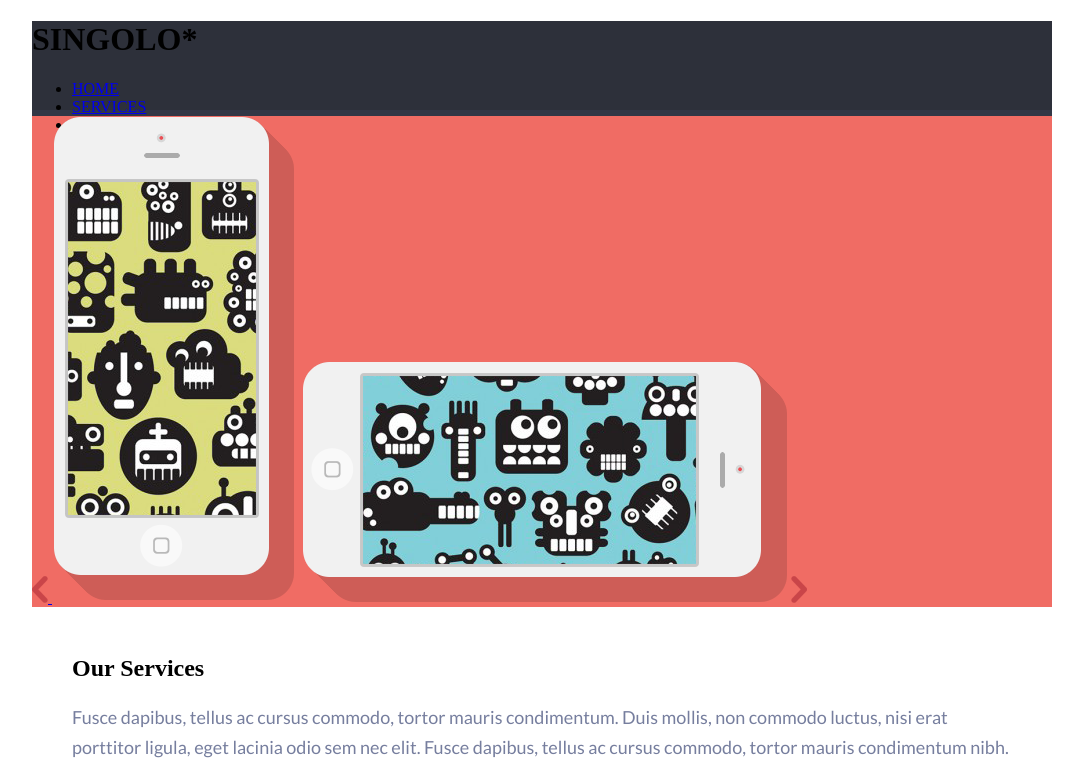
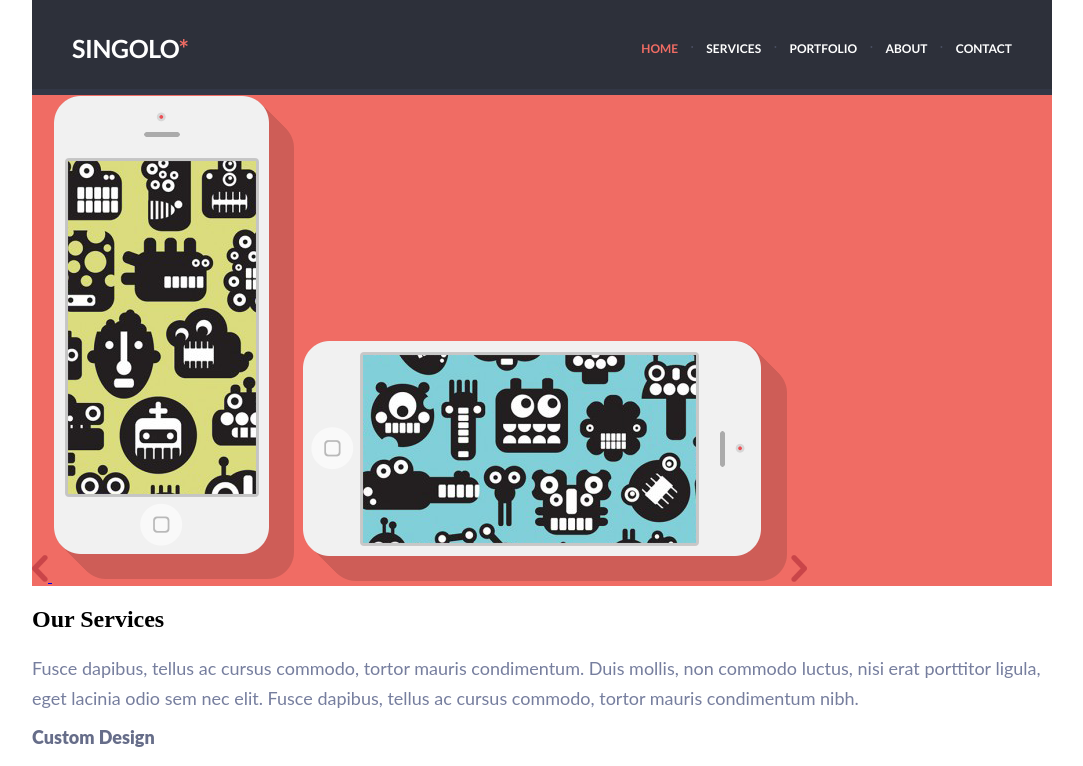
Before and after one commit to 22-22/singolo, a plain HTML site: page singolo1.html in a window 1280 px wide. Shown: the top 766 px of the page, without its empty margins (98-1181 px from the left). Drawn offline with Linux system fonts and the light colour scheme.

Commit message:
feat: update header in singolo1.css

```diff
--- a/singolo1.css
+++ b/singolo1.css
@@ -1,61 +1,80 @@
 body {
     margin: 0 auto;
     max-width: 1020px;
+    padding: 0 0;
 }
 
-header {
 
-    margin: auto;
+.header {
     height: 89px;
     background-color: #2d303a;
     border-bottom: 6px solid #323746;
+
 }
 
-.wrapper {
-
-    padding: 28px 40px ;
+.container {
+    margin: 0 auto;
+    padding: 0 0;
+    max-width: 940px;
+    height: 95px;
+    display: flex;
+    flex-direction: row;
+    justify-content: space-between;
+    align-items: center;
 
 }
 
 
-.logo__name {
-
-    font-family: "Lato-Bold", Verdana, sans-serif;
+.title {
+    font-family: Lato-Bold, Verdana, sans-serif;
     font-size: 25px;
-    text-decoration: none;
     color: #ffffff;
+    letter-spacing: -0.4px;
 }
 
-.logo__star {
+.title__star {
 color: #f06c64;
 }
 
-.header__navigation {
-    float: right;
+.navigation {
+    display: flex;
+    flex-direction: row;
+    list-style-type: none;
+}
+
+.navigation__item::after {
+    content: "·";
+    margin: 0 11.5px;
+    color: #494e62;
+}
+
+.navigation__item:last-child::after {
+    display: none;
+}
+
+.navigation__name {
+    text-decoration: none;
+    font-size: 12px;
+    color: #ffffff;
+    font-family: Lato-Bold,  Verdana, sans-serif;
 
 }
 
-.header__navigation a {
-text-decoration: none;
-font-size: 12px;
-line-height: 6px;
-color: #ffffff;
-font-family: "Lato";
-font-weight: 700;
-padding: 18px;
+.navigation__name_colored {
+    color: #f06c64;
+    text-decoration: none;
+    font-size: 12px;
+    font-family: Lato-Bold,  Verdana, sans-serif;
 }
 
-.header__navigation a:first-child {
-    color: #f06c64;
-}
+
 
 .slider {
     background-color: #f06c64;
 }
 
-.
 
-h1 {
+ {
 font-size: 30px;
 line-height: 18px;
 color: #666d89;
@@ -70,9 +89,6 @@ color: #767e9e;
 font-family: "Lato";
 }
 
-.service {
-
-}
 
 .service__name {
     font-size: 18px;
@@ -90,10 +106,23 @@ font-family: "Lato";
     font-weight: 400;
 }
 
+
 @font-face {
-    font-family: "Lato";
+    font-family: Lato-Black;
     src: url(assets/Lato-Black.ttf);
+}
+
+@font-face {
+    font-family: Lato-Bold;
     src: url(assets/Lato-Bold.ttf);
-    src: url(assets/Lato-Light.ttf);
-    src: url(assets/Lato-Regular.ttf);
 }
+
+@font-face {
+font-family: Lato-Light;
+src: url(assets/Lato-Light.ttf);
+}
+
+@font-face {
+font-family: Lato-Regular;
+src: url(assets/Lato-Regular.ttf);
+}
```
